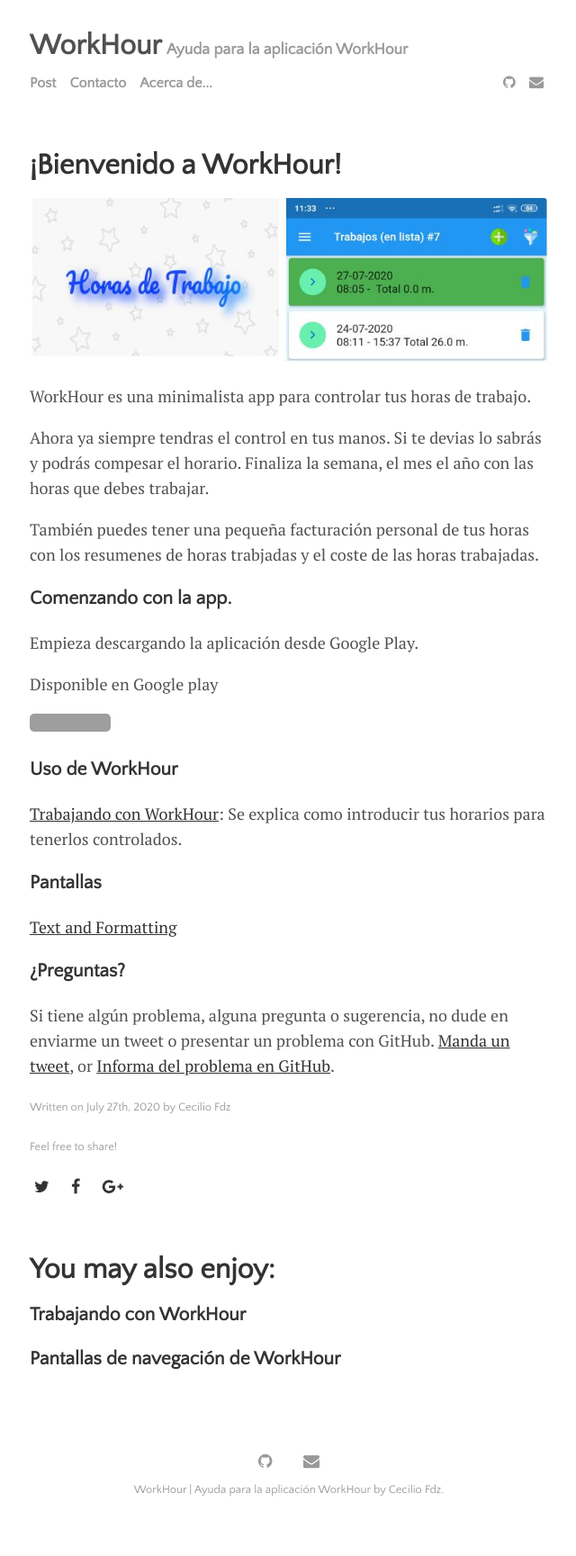
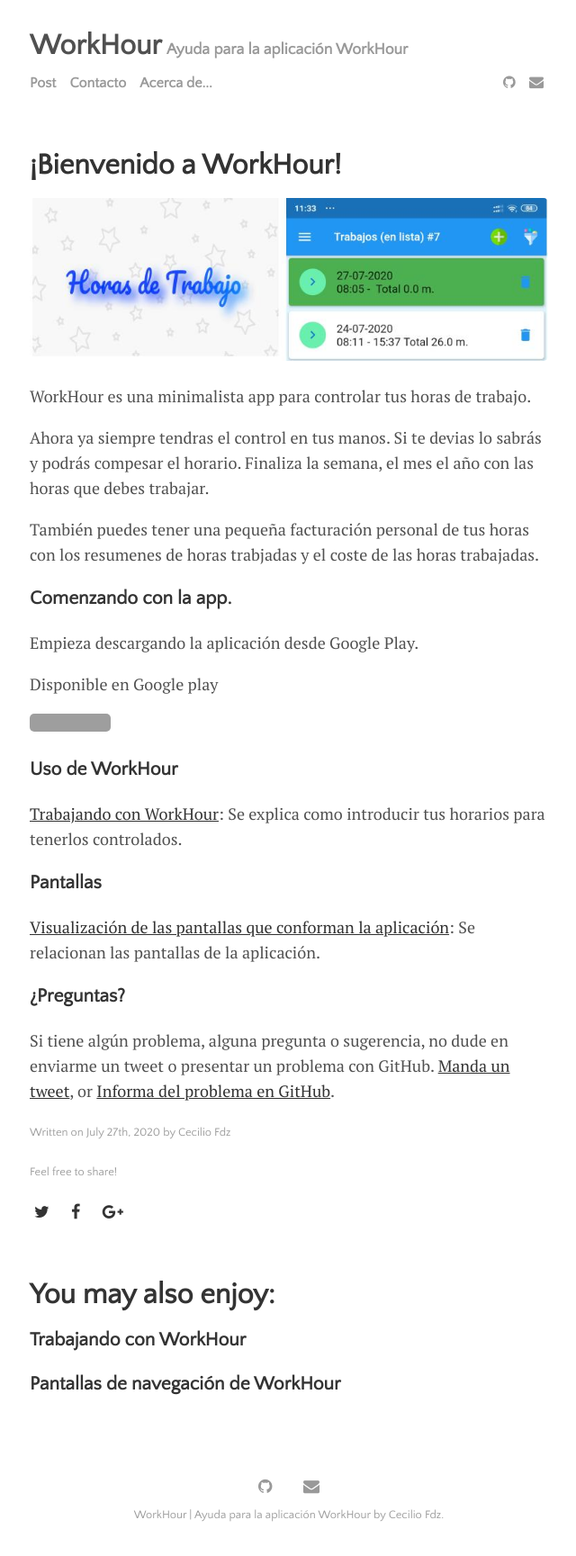
Before and after one commit to ceciliofdz/trdos, a Jekyll site: the page built from _posts/2020-07-27-Welcome-to-WorkHour.md, in a window 1280 px wide. Shown: the whole page at 90% size, without its empty margins (319-959 px from the left). Built offline with Jekyll 4.4.1, drawn with Linux system fonts in a browser that asks for light colours; nearby versions of some CDN libraries; before the commit the page ends 1701 px from its top, so only the background shows below that; grey boxes are pictures that could not be loaded.

Commit message:
release 1

```diff
--- a/_posts/2020-07-27-Welcome-to-WorkHour.md
+++ b/_posts/2020-07-27-Welcome-to-WorkHour.md
@@ -33,7 +33,7 @@ Disponible en Google play
 
 ### Pantallas
 
-[Text and Formatting]({{ site.github.url }}{% post_url 2020-07-23-Pantallas %})
+[Visualización de las pantallas que conforman la aplicación]({{ site.github.url }}{% post_url 2020-07-23-Pantallas %}): Se relacionan las pantallas de la aplicación.
 
 ### ¿Preguntas?
 
```
